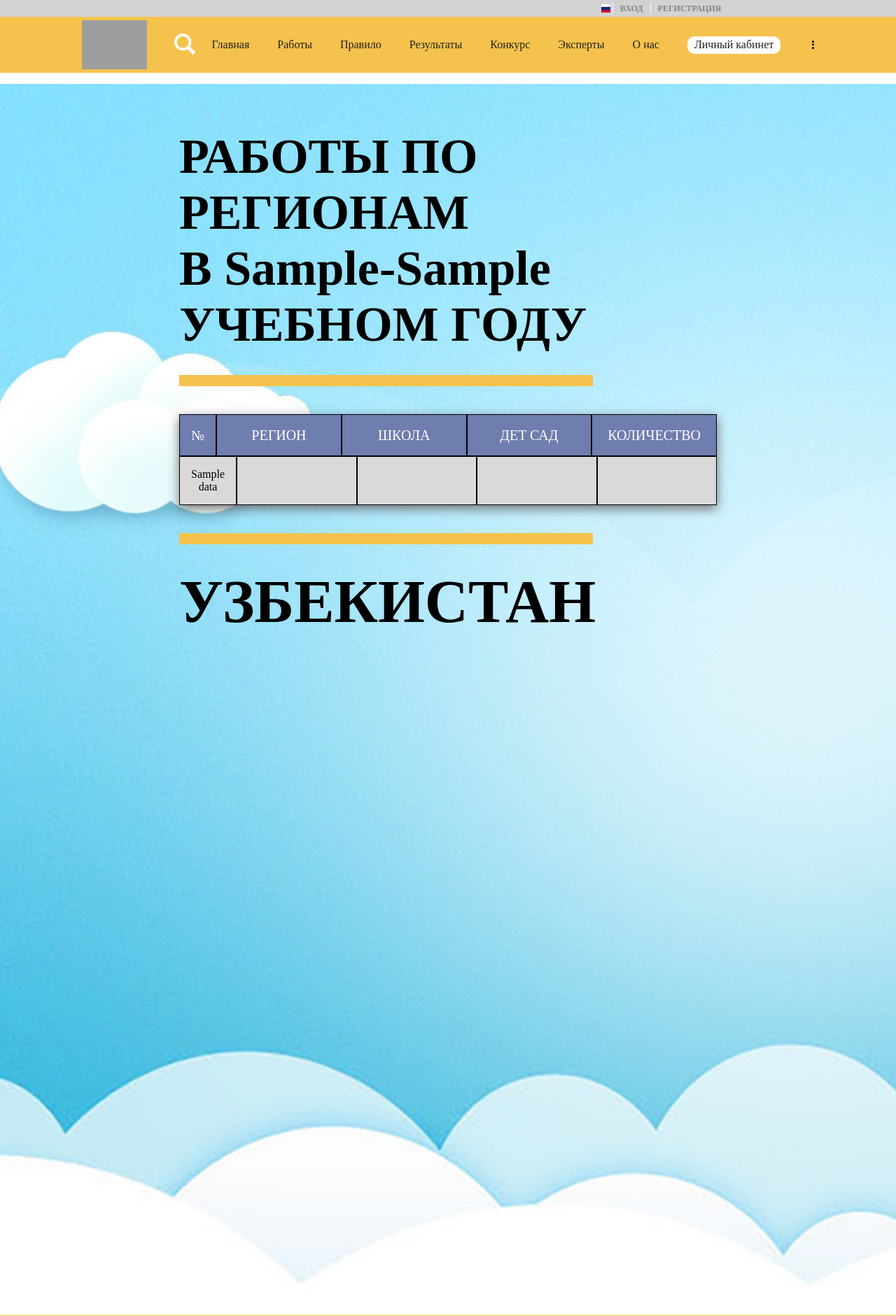
After one commit to asadbek204/Team-1, a Django app: template templates/regions.html in a window 1280 px wide. The commit adds this page. Shown: the top 1881 px of the page at 70% size. Run offline with Django 5.2, Linux system fonts and the light colour scheme; the template is opened without the code that fills it: most values are stand-ins (such as "Sample title", 1, 10 or a date in 2020); grey boxes are pictures that could not be loaded.

```diff
--- a/templates/layouts/navbar.html
+++ b/templates/layouts/navbar.html
@@ -21,14 +21,13 @@
         </div>
         <div class="nav-links">
             <a class="nav-link" href="#">Главная</a>
-            <a class="nav-link active" href="#">Работы</a>
             <a class="nav-link" href="#">Работы</a>
             <a class="nav-link" href="#">Правило</a>
             <a class="nav-link" href="#">Результаты</a>
             <a class="nav-link" href="#">Конкурс</a>
             <a class="nav-link" href="#">Эксперты</a>
             <a class="nav-link" href="#">О нас</a>
-            <a class="nav-link" href="#">Личный кабинет</a>
+            <a class="nav-link active" href="#">Личный кабинет</a>
         </div>
         <div class="three-dots" id="menu-button">
             <div class="dot"></div>
--- /dev/null
+++ b/templates/regions.html
@@ -0,0 +1,50 @@
+{% extends 'layouts/base.html' %}
+{% load static %}
+
+{% block extra_head %}
+	<title>Title</title>
+    <link rel="stylesheet" href="{% static 'regions/css/regions.css' %}">
+{% endblock %}
+
+{% block header %}
+
+{% endblock %}
+
+{% block content %}
+<div class="header">
+    <div class="container">
+        <h1 class="h1">
+            РАБОТЫ ПО РЕГИОНАМ <br>
+            В {{ years.0 }}-{{ years.1 }} УЧЕБНОМ ГОДУ
+        </h1>
+        <div class="table-container">
+            <div class="v-line"></div>
+            <div class="table">
+                <div class="tr-header">
+                    <div class="th">№</div>
+                    <div class="th">РЕГИОН</div>
+                    <div class="th">ШКОЛА</div>
+                    <div class="th">ДЕТ САД</div>
+                    <div class="th">КОЛИЧЕСТВО</div>
+                </div>
+                {% for i in data %}
+                <div class="tr">
+                    <div class="td">{{ i }}</div>
+                    <div class="td"></div>
+                    <div class="td"></div>
+                    <div class="td"></div>
+                    <div class="td"></div>
+                </div>
+                {% endfor %}
+            </div>
+            <div class="v-line"></div>
+        </div>
+        <div class="body">
+            <h2 class="h2">УЗБЕКИСТАН</h2>
+            <div class="uzb-map">
+
+            </div>
+        </div>
+    </div>
+</div>
+{% endblock %}
```
Also changed, not shown: regions/views.py (added, +12 -0 lines).
